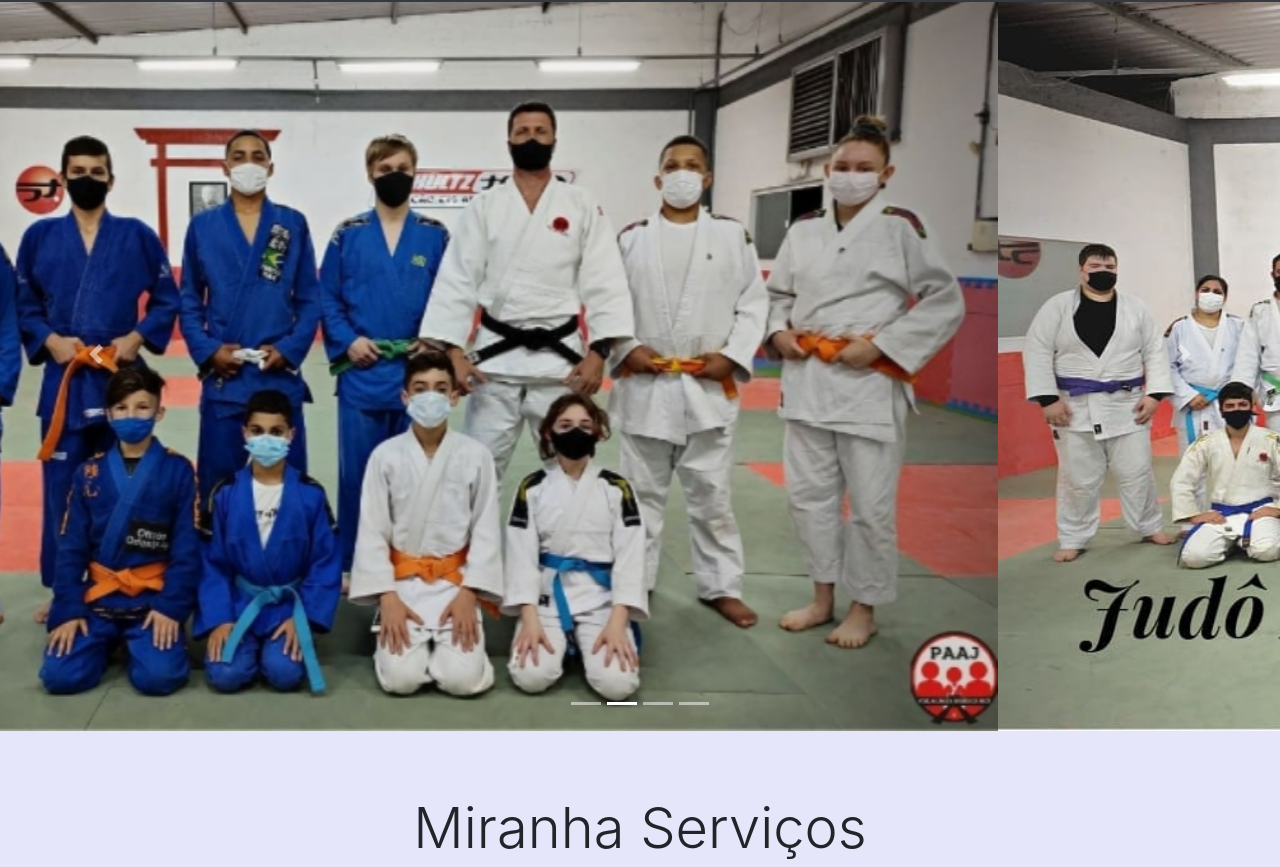
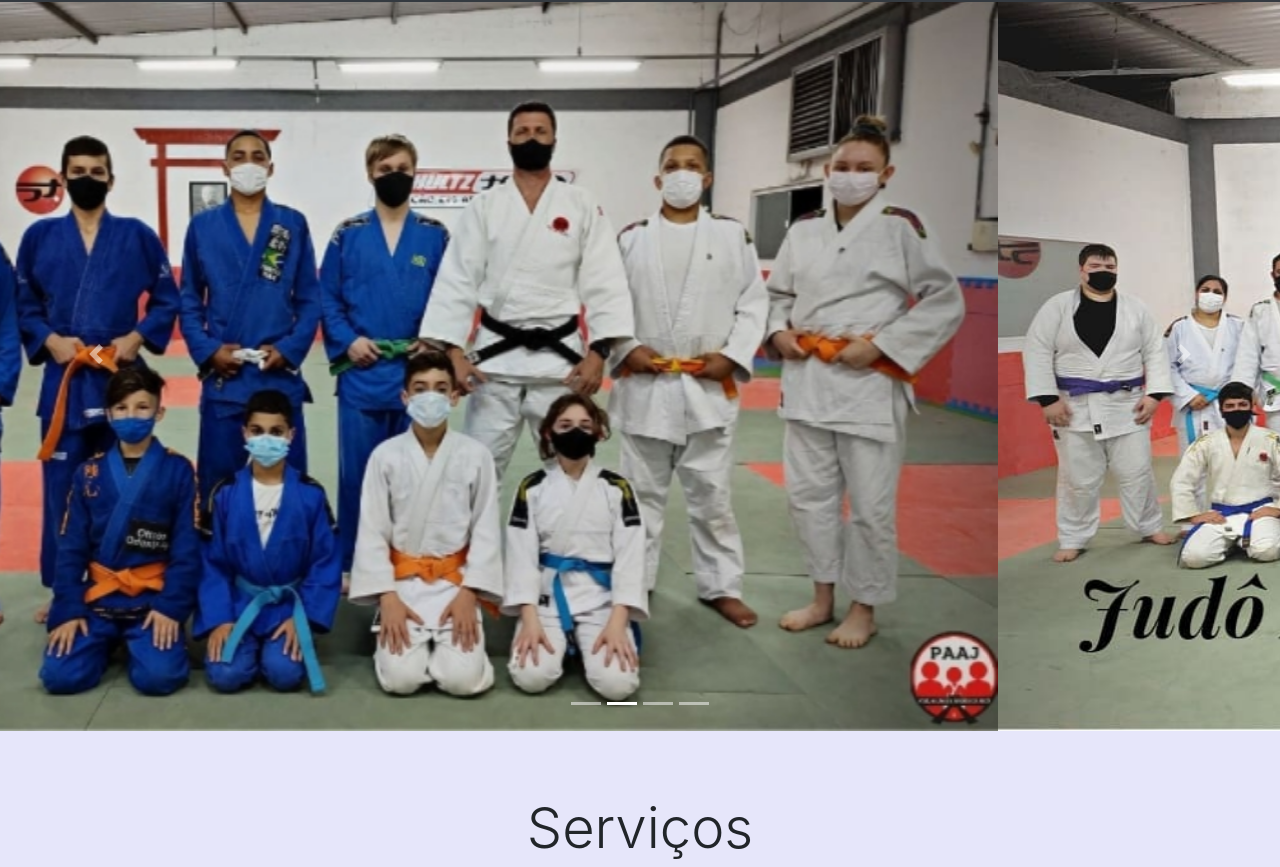
Before and after one commit to GBobello/Site-Academia, a plain HTML site: page index.html in a window 1280 px wide. Shown: the part 73-940 px from the top of the page. Drawn offline with nearby package versions, Linux system fonts and the light colour scheme; a script that the page names is missing.

Commit message:
Mudando h2

```diff
--- a/index.html
+++ b/index.html
@@ -107,7 +107,7 @@
 
     <div class="jumbotron servicos">
       <div class="container">
-        <h2 class="display-4 text-center titulo-servico">Miranha Serviços</h2>
+        <h2 class="display-4 text-center titulo-servico">Serviços</h2>
           <div class="card-deck">
             <div class="card text-center">
               <div class="tamanho-icone">
```
